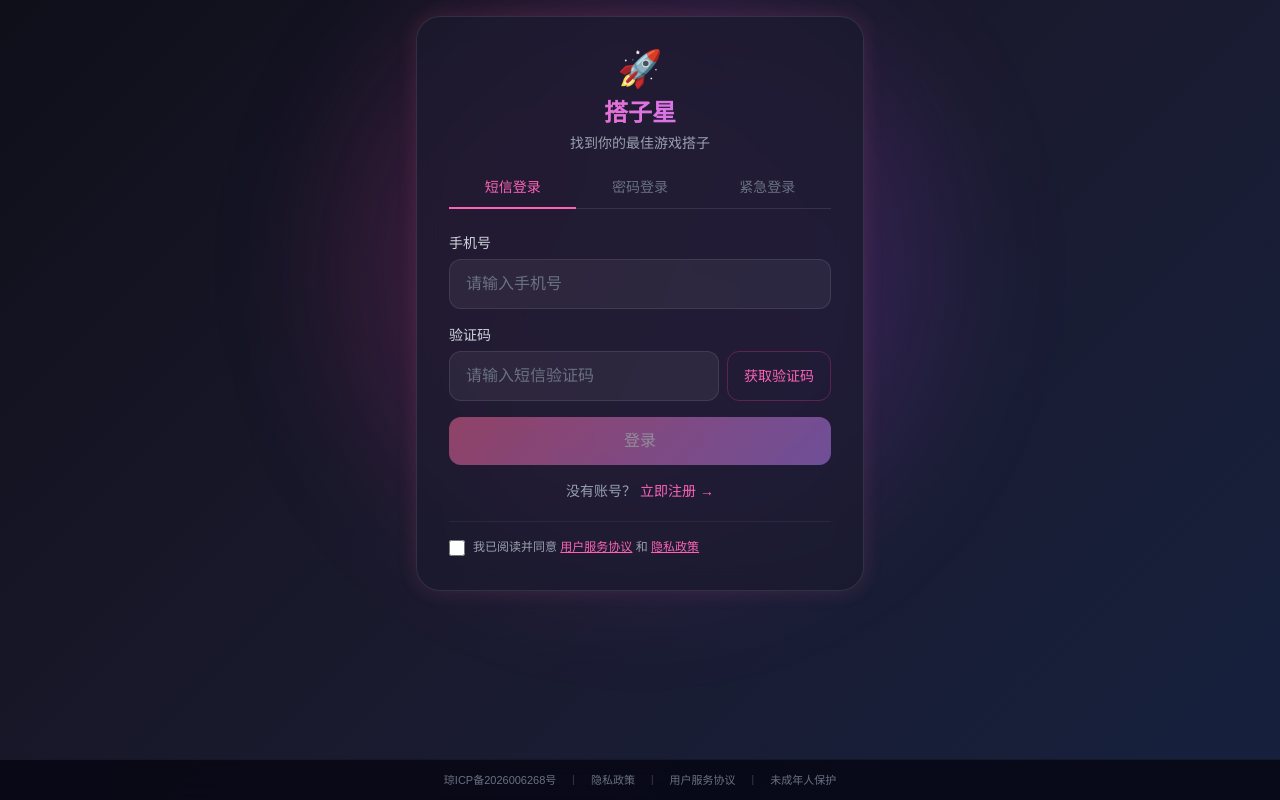
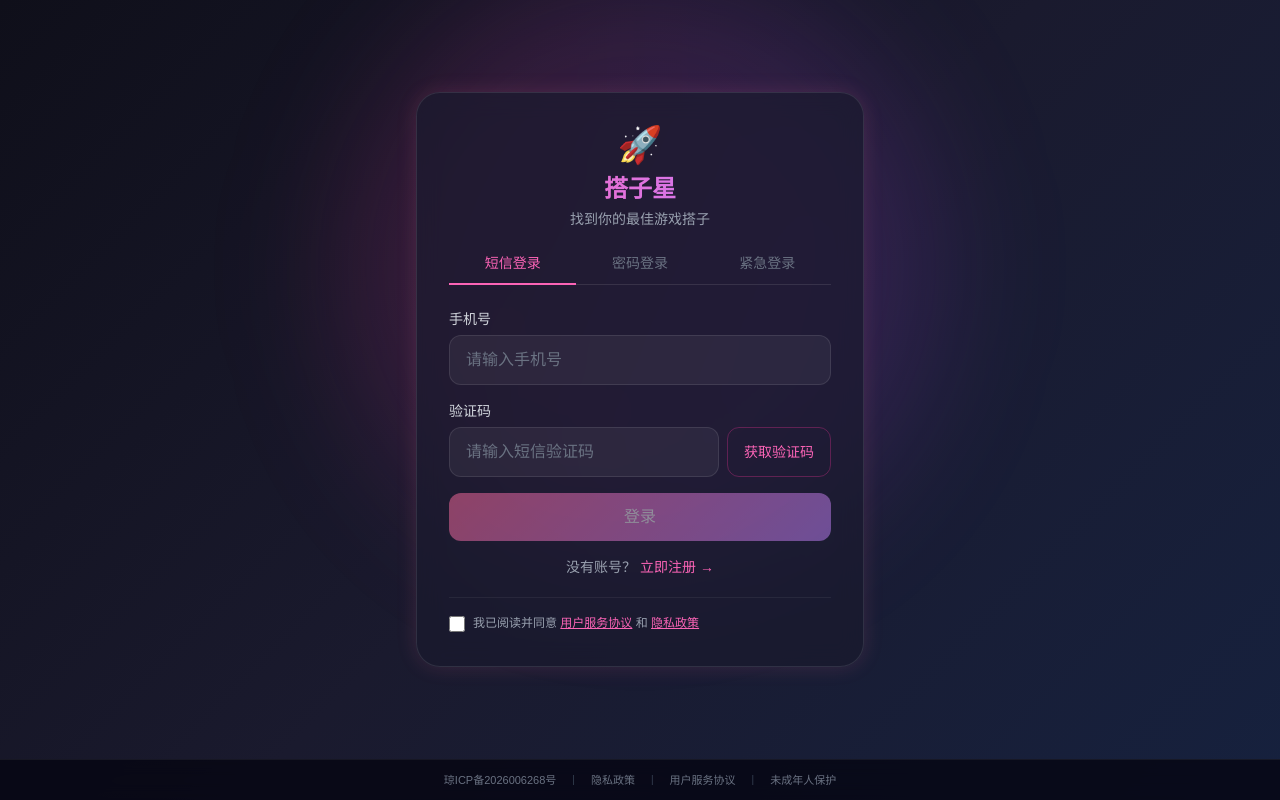
Before and after one commit to Xizh994/companion-play, a Next.js app: page /login in a window 1280 px wide. Built offline with nearby package versions, Linux system fonts and the light colour scheme.

Commit message:
fix(layout): make content wrapper a flex container for proper vertical centering

```diff
--- a/src/app/layout.tsx
+++ b/src/app/layout.tsx
@@ -16,7 +16,7 @@
   return (
     <html lang="zh-CN">
       <body className="min-h-screen flex flex-col">
-        <div className="flex-1">
+        <div className="flex-1 flex flex-col">
           <Suspense fallback={
             <div className="min-h-screen flex items-center justify-center">
               <span className="text-2xl animate-bounce">🎮</span>
```
